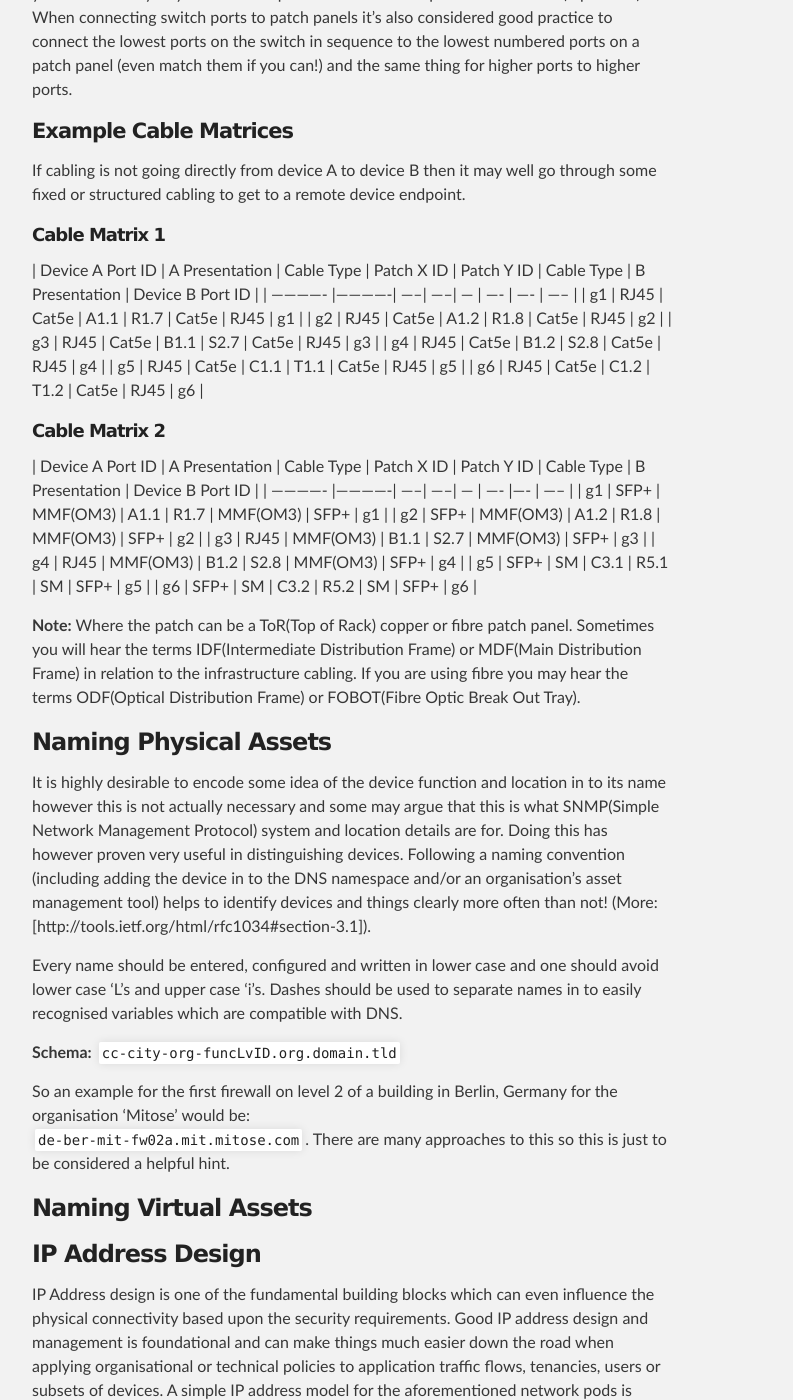
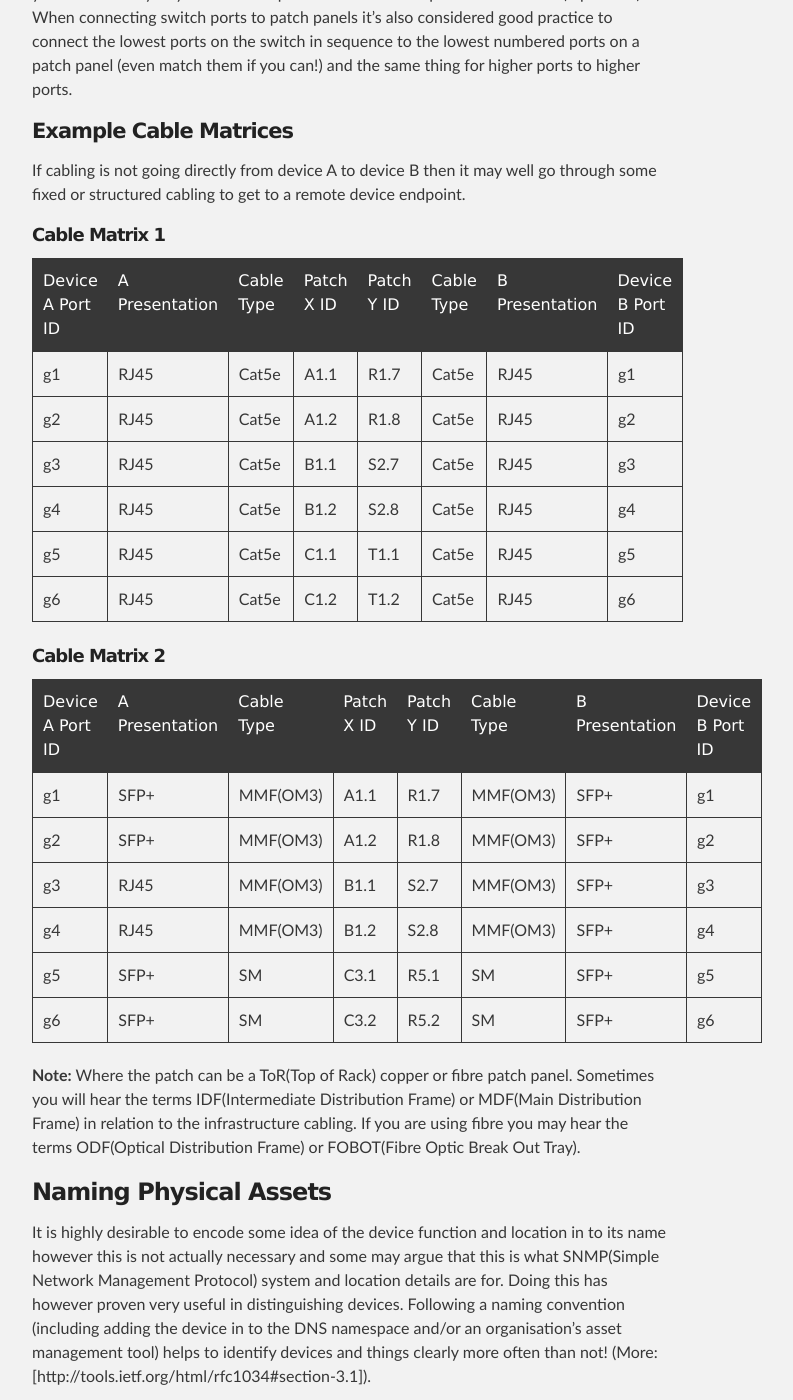
Before and after one commit to podomere/ond, a Jekyll site: the page built from ond-00001.md, in a window 1280 px wide and 1400 px high, scrolled down 5707 px. Shown: the whole window, without its empty margins (288-1081 px from the left). Built offline with Jekyll 4.4.1, drawn with Linux system fonts in a browser that asks for light colours; some of the changed text lies outside the part shown.

Commit message:
Update ond-00001.md

```diff
--- a/ond-00001.md
+++ b/ond-00001.md
@@ -78,6 +78,7 @@ It is highly desirable to always when possible connect low numbers to low number
 If cabling is not going directly from device A to device B then it may well go through some fixed or structured cabling to get to a remote device endpoint.
 
 ##### Cable Matrix 1
+
 | Device A Port ID | A Presentation | Cable Type | Patch X ID | Patch Y ID | Cable Type | B Presentation | Device B Port ID |
 | ------------- |-------------| -----| -----| --- | ---- | ---- | ----- |
 | g1 | RJ45 | Cat5e | A1.1 | R1.7 | Cat5e | RJ45 | g1 |
@@ -88,6 +89,7 @@ If cabling is not going directly from device A to device B then it may well go t
 | g6 | RJ45 | Cat5e | C1.2 | T1.2 | Cat5e | RJ45 | g6 |
 
 ##### Cable Matrix 2
+
 | Device A Port ID | A Presentation | Cable Type | Patch X ID | Patch Y ID | Cable Type | B Presentation | Device B Port ID |
 | ------------- |-------------| -----| -----| --- | ---- |---- | ----- |
 | g1 | SFP+ | MMF(OM3) | A1.1 | R1.7 | MMF(OM3) | SFP+ | g1 |
@@ -99,8 +101,8 @@ If cabling is not going directly from device A to device B then it may well go t
 
 **Note:** Where the patch can be a ToR(Top of Rack) copper or fibre patch panel. Sometimes you will hear the terms IDF(Intermediate Distribution Frame) or MDF(Main Distribution Frame) in relation to the infrastructure cabling. If you are using fibre you may hear the terms ODF(Optical Distribution Frame) or FOBOT(Fibre Optic Break Out Tray).
 
+### Naming Physical Assets
 
-### Naming Physical Assets
 It is highly desirable to encode some idea of the device function and location in to its name however this is not actually necessary and some may argue that this is what SNMP(Simple Network Management Protocol) system and location details are for. Doing this has however proven very useful in distinguishing devices. Following a naming convention (including adding the device in to the DNS namespace and/or an organisation's asset management tool) helps to identify devices and things clearly more often than not! (More: [http://tools.ietf.org/html/rfc1034#section-3.1]).
 
 Every name should be entered, configured and written in lower case and one should avoid lower case 'L's and upper case 'i's. Dashes should be used to separate names in to easily recognised variables which are compatible with DNS.
@@ -122,66 +124,66 @@ h4. Site IP Schema Example
 | ---------------- |:-----------------------|
 |10.0.64/20| Organisation / Coworking Site 16 x /24's overall|
 |\- **10.0.64.0/21** | **Users and Guests Devices** |
-|\-- **10.0.64.0/22** | **971 Users Devices in Data Network / use DHCP above .50** |
-|\-- **10.0.68.0/22** | **Guest and Voice for special treatment**|
-|\--- 10.0.68.0/23 | 459 Guests Data Network / use DHCP above .50|
-|\--- 10.0.70.0/23 | Voice and Fixed Video Conferencing Devices |
-|\---- 10.0.70/24 | Voice Handsets (VoIP can also be in < .50 Member Data Static Reservations |
-|\---- 10.0.71/24 | Video Conferencing Devices |
+|\-\- **10.0.64.0/22** | **971 Users Devices in Data Network / use DHCP above .50** |
+|\-\- **10.0.68.0/22** | **Guest and Voice for special treatment**|
+|\-\-\- 10.0.68.0/23 | 459 Guests Data Network / use DHCP above .50|
+|\-\-\- 10.0.70.0/23 | Voice and Fixed Video Conferencing Devices |
+|\-\-\-\- 10.0.70/24 | Voice Handsets (VoIP can also be in < .50 Member Data Static Reservations |
+|\-\-\-\- 10.0.71/24 | Video Conferencing Devices |
 |\- **10.0.72.0/21** |**Dedicated Tenant Team Rooms or Servers** |
-|\-- **10.0.72/22** | **Up to 8 Team Rooms or 4 Server Networks**|
-|\--- 10.0.72/23 | Team Rooms/Servers|
-|\---- 10.0.72/24 | Team Rooms (Servers would use whole /24) |
-|\----- 10.0.72/25 | **Team A** |
-|\------ 10.0.72.0/26 | Appliances/Users |
-|\------ 10.0.72.64/26 | VoIP Phones  |
-|\----- 10.0.72.128/25 | **Team B** |
-|\------ 10.0.72.128/26 | Appliances/Users |
-|\------ 10.0.72.192/26 | VoIP Phones  |
-|\---- 10.0.73/24 | Team Rooms (Servers would use whole /24) |
-|\----- 10.0.73/25 | **Team C** |
-|\------ 10.0.73.0/26 | Appliances/Users |
-|\------ 10.0.73.64/26 | VoIP Phones  |
-|\----- 10.0.73.128/25 | ** Team D** |
-|\----- 10.0.73.128/25 | **Team D** |
-|\------ 10.0.73.128/26 | Appliances/Users |
-|\------ 10.0.73.192/26 | VoIP Phones  |
-|\--- 10.0.74/23 | Team Rooms/Servers|
-|\---- 10.0.74/24 | Team Rooms (Servers would use whole /24) |
-|\----- 10.0.74/25 | **Team E** |
-|\----- 10.0.74/25 | **Team E** |
-|\------ 10.0.74.0/26 | Appliances/Users |
-|\------ 10.0.74.64/26 | VoIP Phones  |
-|\----- 10.0.74.128/25 | **Team F** |
-|\------ 10.0.74.128/26 | Appliances/Users |
-|\------ 10.0.74.192/26 | VoIP Phones  |
-|\---- 10.0.75/24 | Team Rooms (Servers would use whole /24) |
-|\----- 10.0.75/25 | **Team G** |
-|\------ 10.0.75.0/26 | Appliances/Users |
-|\------ 10.0.75.64/26 | VoIP Phones  |
-|\----- 10.0.75.128/25 | **Team H** |
-|\------ 10.0.75.128/26 | Appliances/Users |
-|\------ 10.0.75.192/26 | VoIP Phones  |
-|\----- 10.0.74/25 | **Team E** |
-|\------ 10.0.74.0/26 | Appliances/Users |
-|\------ 10.0.74.64/26 | VoIP Phones  |
-|\----- 10.0.74.128/25 | **Team F** |
-|\------ 10.0.74.128/26 | Appliances/Users |
-|\------ 10.0.74.192/26 | VoIP Phones  |
-|\---- 10.0.75/24 | Team Rooms (Servers would use whole /24) |
-|\----- 10.0.75/25 | **Team G** |
-|\------ 10.0.75.0/26 | Appliances/Users |
-|\------ 10.0.75.64/26 | VoIP Phones  |
-|\----- 10.0.75.128/25 | **Team H** |
-|\------ 10.0.75.128/26 | Appliances/Users |
-|\------ 10.0.75.192/26 | VoIP Phones  |
-|\-- **10.0.76/22** | **Management and Infrastructure Purposes** |
-|\--- 10.0.76/23 | Infrastructure Device Management / In-band OOB |
-|\---- 10.0.76/24 | Infrastructure Device Management (Switches, Firewalls, Access Points) |
-|\---- 10.0.77/24 | OOB(Out of Band) Device Access |
-|\--- 10.0.78/23 | Security Devices|
-|\---- 10.0.78/24 | Security Cameras and Sensors |
-|\---- 10.0.79/24 | __<Reserved>__ |
+|\-\- **10.0.72/22** | **Up to 8 Team Rooms or 4 Server Networks**|
+|\-\-\- 10.0.72/23 | Team Rooms/Servers|
+|\-\-\-\- 10.0.72/24 | Team Rooms (Servers would use whole /24) |
+|\-\-\-\-\- 10.0.72/25 | **Team A** |
+|\-\-\-\-\-\- 10.0.72.0/26 | Appliances/Users |
+|\-\-\-\-\-\- 10.0.72.64/26 | VoIP Phones  |
+|\-\-\-\-\- 10.0.72.128/25 | **Team B** |
+|\-\-\-\-\-\- 10.0.72.128/26 | Appliances/Users |
+|\-\-\-\-\-\- 10.0.72.192/26 | VoIP Phones  |
+|\-\-\-\- 10.0.73/24 | Team Rooms (Servers would use whole /24) |
+|\-\-\-\-\- 10.0.73/25 | **Team C** |
+|\-\-\-\-\-\- 10.0.73.0/26 | Appliances/Users |
+|\-\-\-\-\-\- 10.0.73.64/26 | VoIP Phones  |
+|\-\-\-\-\- 10.0.73.128/25 | ** Team D** |
+|\-\-\-\-\- 10.0.73.128/25 | **Team D** |
+|\-\-\-\-\-\- 10.0.73.128/26 | Appliances/Users |
+|\-\-\-\-\-\- 10.0.73.192/26 | VoIP Phones  |
+|\-\-\- 10.0.74/23 | Team Rooms/Servers|
+|\-\-\-\- 10.0.74/24 | Team Rooms (Servers would use whole /24) |
+|\-\-\-\-\- 10.0.74/25 | **Team E** |
+|\-\-\-\-\- 10.0.74/25 | **Team E** |
+|\-\-\-\-\-\- 10.0.74.0/26 | Appliances/Users |
+|\-\-\-\-\-\- 10.0.74.64/26 | VoIP Phones  |
+|\-\-\-\-\- 10.0.74.128/25 | **Team F** |
+|\-\-\-\-\-\- 10.0.74.128/26 | Appliances/Users |
+|\-\-\-\-\-\- 10.0.74.192/26 | VoIP Phones  |
+|\-\-\-\- 10.0.75/24 | Team Rooms (Servers would use whole /24) |
+|\-\-\-\-\- 10.0.75/25 | **Team G** |
+|\-\-\-\-\-\- 10.0.75.0/26 | Appliances/Users |
+|\-\-\-\-\-\- 10.0.75.64/26 | VoIP Phones  |
+|\-\-\-\-\- 10.0.75.128/25 | **Team H** |
+|\-\-\-\-\-\- 10.0.75.128/26 | Appliances/Users |
+|\-\-\-\-\-\- 10.0.75.192/26 | VoIP Phones  |
+|\-\-\-\-\- 10.0.74/25 | **Team E** |
+|\-\-\-\-\-\- 10.0.74.0/26 | Appliances/Users |
+|\-\-\-\-\-\- 10.0.74.64/26 | VoIP Phones  |
+|\-\-\-\-\- 10.0.74.128/25 | **Team F** |
+|\-\-\-\-\-\- 10.0.74.128/26 | Appliances/Users |
+|\-\-\-\-\-\- 10.0.74.192/26 | VoIP Phones  |
+|\-\-\-\- 10.0.75/24 | Team Rooms (Servers would use whole /24) |
+|\-\-\-\-\- 10.0.75/25 | **Team G** |
+|\-\-\-\-\-\- 10.0.75.0/26 | Appliances/Users |
+|\-\-\-\-\-\- 10.0.75.64/26 | VoIP Phones  |
+|\-\-\-\-\- 10.0.75.128/25 | **Team H** |
+|\-\-\-\-\-\- 10.0.75.128/26 | Appliances/Users |
+|\-\-\-\-\-\- 10.0.75.192/26 | VoIP Phones  |
+|\-\- **10.0.76/22** | **Management and Infrastructure Purposes** |
+|\-\-\- 10.0.76/23 | Infrastructure Device Management / In-band OOB |
+|\-\-\-\- 10.0.76/24 | Infrastructure Device Management (Switches, Firewalls, Access Points) |
+|\-\-\-\- 10.0.77/24 | OOB(Out of Band) Device Access |
+|\-\-\- 10.0.78/23 | Security Devices|
+|\-\-\-\- 10.0.78/24 | Security Cameras and Sensors |
+|\-\-\-\- 10.0.79/24 | __<Reserved>__ |
 
 ### VLANS
 VLANs are **Virtual** Local Area Networks used to partition and minimise layer 2 broadcast domains. They can also provide some extra separation at layer 2 from a security context (though not infallible). Many people still get confused between VLANs and subnets however they should not be confused and are not simply interchangeable.
@@ -225,17 +227,31 @@ Depending upon how many sites you have, your desire for unique IDs, and any futu
 | 79 | 10.0.79/24 | Reserved for future use |
 
 ### Speeds, Feeds, and Ratios
+
 ### Port Layouts
+
 ### Port Budgets
+
 ### Port Bundles
+
 ### Wired Load Balancing
+
 ### Design Optimisations
+
 ### Power and UPS
+
 ### Wireless Microcells
+
 ### Low Level Design Variables
+
 ### Management, Instrumentation, and Telemetry
+
 ### Example BOM(Bill of Materials) and Budget
+
 ### Example High Availability BOM(Bill of Materials) and Budget
+
 ### Capital Expenditure
+
 ### Operational Expenditure
+
 ### Inline Credits
```
